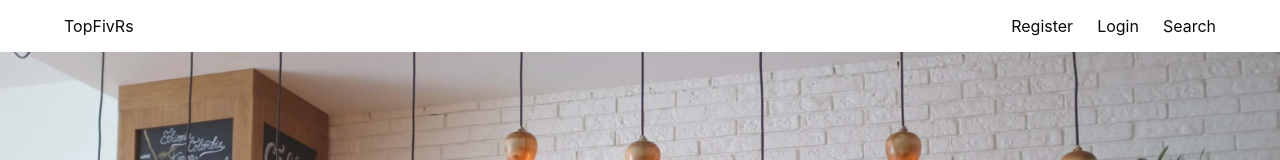
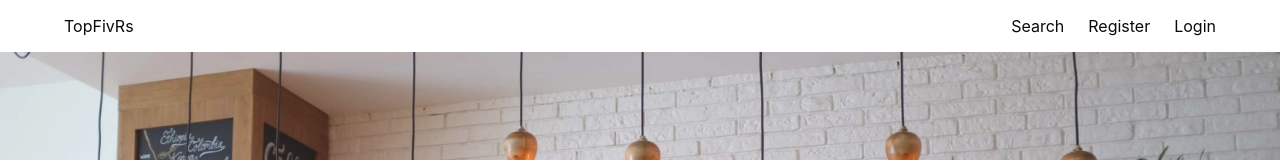
Before and after one commit to chungleee/topfivRs, a React (Create React App) app in the folder client/: page / in a window 1280 px wide. Shown: the top 160 px of the page. Built offline with nearby package versions, Linux system fonts and the light colour scheme.

Commit message:
renderForms func based on props.auth

```diff
--- a/client/src/components/common/Navbar.js
+++ b/client/src/components/common/Navbar.js
@@ -2,6 +2,28 @@ import React, { Component } from 'react';
 import { Link } from 'react-router-dom';
 
 class Navbar extends Component {
+  renderForms = () => {
+    if(!this.props.auth) {
+      return (
+        <div className="navbar-menu is-active">
+          <div className="navbar-end">
+            <Link to='/search' className='navbar-item'>Search</Link>
+            <Link to='/register' className="navbar-item">Register</Link>
+            <Link to='/login' className="navbar-item">Login</Link>
+          </div>
+        </div>
+      )
+    } else {
+      return (
+        <div className="navbar-menu is-active">
+            <div className="navbar-end">
+              <Link to='/search' className='navbar-item'>Search</Link>
+              <Link to='/' className="navbar-item">Sign Out</Link>
+            </div>
+          </div>
+      )
+    }
+  }
   render() {
     return (
       <nav className="navbar is-white">
@@ -9,13 +31,7 @@ class Navbar extends Component {
           <div className="navbar-brand">
             <Link to='/' className="navbar-item">TopFivRs</Link>
           </div>
-          <div className="navbar-menu is-active">
-            <div className="navbar-end">
-              <Link to='/register' className="navbar-item">Register</Link>
-              <Link to='/login' className="navbar-item">Login</Link>
-              <Link to='/search' className='navbar-item'>Search</Link>
-            </div>
-          </div>
+          {this.renderForms()}
         </div>
       </nav>
     )
```
